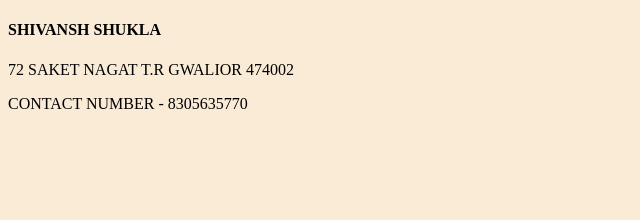
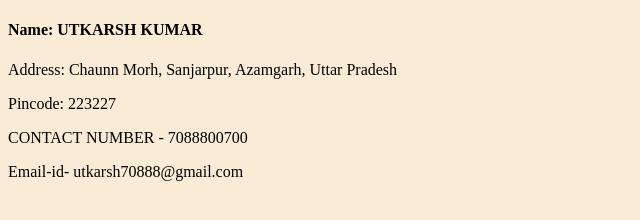
Before and after one commit to utkarsh2603/MYSTORE.com, a plain HTML site: page CONTACTUS.html in a window 1280 px wide. Shown: the whole page, without its empty margins (0-640 px from the left). Drawn offline with Linux system fonts and the light colour scheme.

Commit message:
Update CONTACTUS.html

```diff
--- a/CONTACTUS.html
+++ b/CONTACTUS.html
@@ -13,9 +13,12 @@
     }
 </style>
 <body>
-   <h4>SHIVANSH SHUKLA</h4>
-   <P>72 SAKET NAGAT T.R GWALIOR 474002</P>
-   <P>CONTACT NUMBER - 8305635770</P>
+   <h4>Name: UTKARSH KUMAR</h4>
+   <P>Address: Chaunn Morh, Sanjarpur, Azamgarh, Uttar Pradesh</P>
+    <p>Pincode: 223227</p>
+   <P>CONTACT NUMBER - 7088800700</P>
+    <P>Email-id- utkarsh70888@gmail.com</P>
+
 
 </body>
 </html>
```
